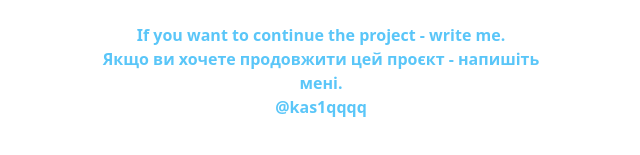
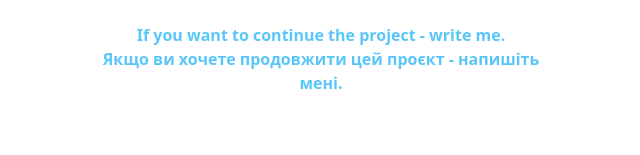
Before and after one commit to kas1qqqq/learn_english, a plain HTML site: page index.html in a window 1280 px wide. Shown: the part 4145-4300 px from the top of the page, without its empty margins (319-959 px from the left). Drawn offline with nearby package versions, Linux system fonts and the light colour scheme.

Commit message:
Update index.html

```diff
--- a/index.html
+++ b/index.html
@@ -159,7 +159,7 @@
     </table>
     <div class="conversation">
       <span class="bold skytext">If you want to continue the project - write me.<br>Якщо ви хочете продовжити цей проєкт
-        - напишіть мені.<br>@kas1qqqq</span>
+        - напишіть мені.</span>
     </div>
   </div>
   <script src="https://code.jquery.com/jquery-3.6.0.js" integrity="sha256-H+K7U5CnXl1h5ywQfKtSj8PCmoN9aaq30gDh27Xc0jk="
```
